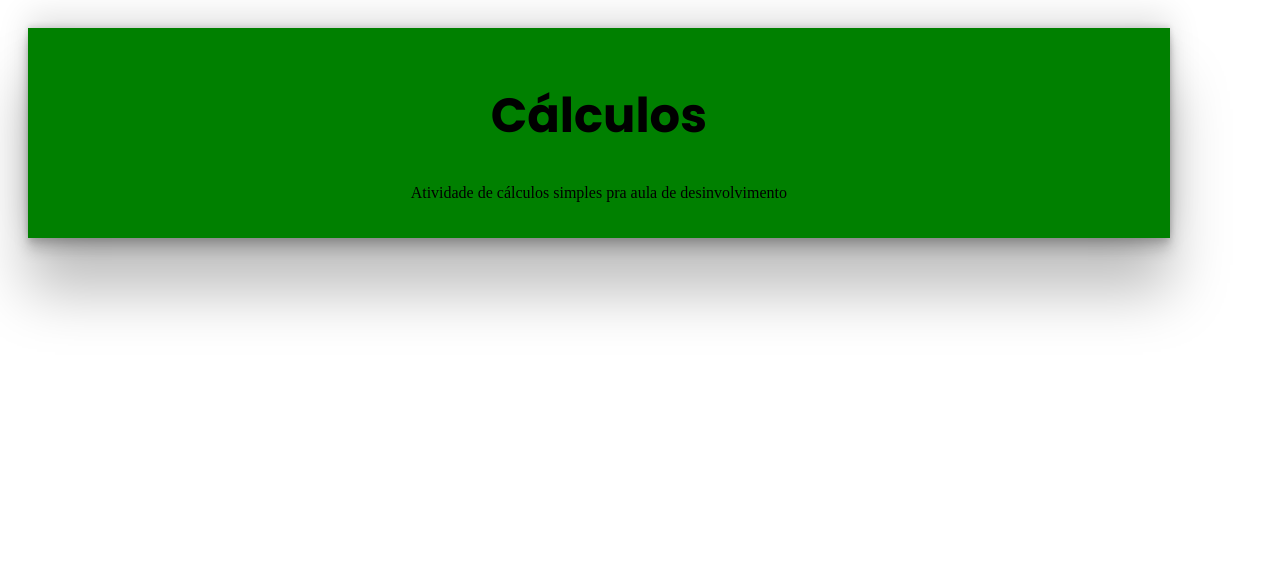
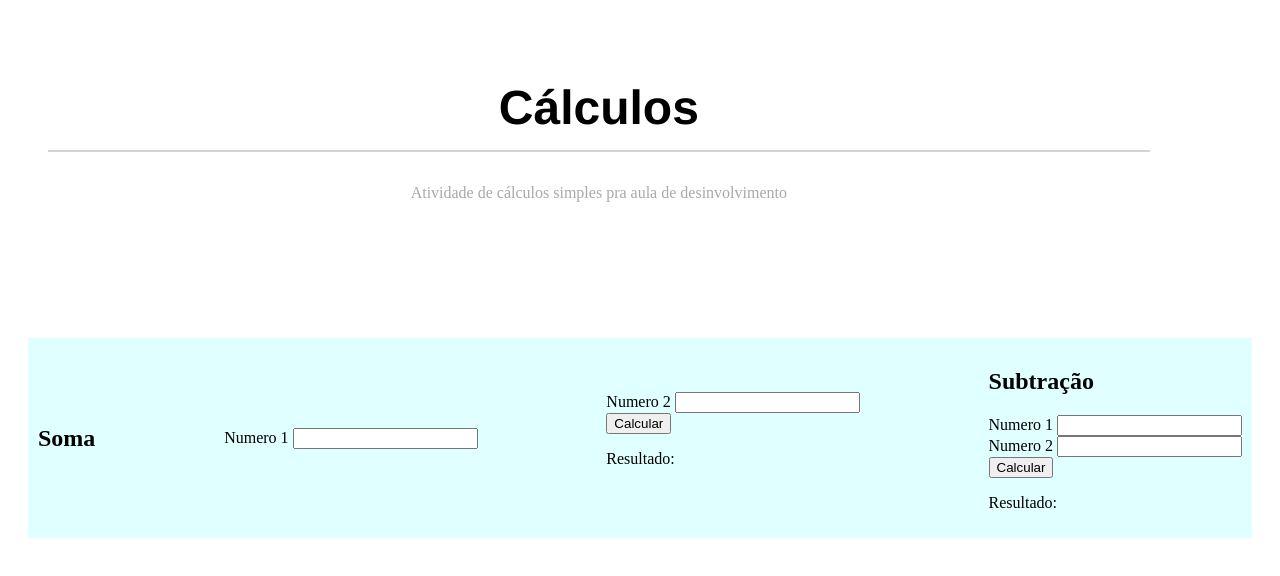
Before and after one commit to Batista0726/RafaelBatistaSESIT10, a plain HTML site: page Atividade01/page.html in a window 1280 px wide. Drawn offline with Linux system fonts and the light colour scheme.

Commit message:
Add files via upload

```diff
--- a/Atividade01/page.html
+++ b/Atividade01/page.html
@@ -16,6 +16,41 @@
         <h1 class="font-style">Cálculos</h1>
         <p class="font-style2">Atividade de cálculos simples pra aula de desinvolvimento</p>
     </div>
+    <div class="div-calculos">
+        <div>
+            <h2>Soma</h2>
+        </div>
+        <div>
+            <label for="num1">Numero 1</label>
+            <input type="number" id="num1">
+        </div>
+        <div>
+            <label for="num2">Numero 2</label>
+            <input type="number" id="num2">
+            <div>
+                <button onclick="">Calcular</button>
+            </div>
+            <div>
+                <p>Resultado: <span id="resultado"></span></p>
+            </div>
+        </div>
+        <div>
+            <h2>Subtração</h2>
+            <div>
+                <label for="num1">Numero 1</label>
+                <input type="number" id="num1">
+            </div>
+            <div>
+                <label for="num2">Numero 2</label>
+                <input type="number" id="num2">
+                <div>
+                    <button onclick="">Calcular</button>
+                </div>
+                <div>
+                    <p>Resultado: <span id="resultado"></span></p>
+                </div>
+            </div>
 
+        </div>
 </body>
 </html>
--- a/Atividade01/style.css
+++ b/Atividade01/style.css
@@ -2,24 +2,32 @@ body{
     padding: 20px;
     overflow-x: auto;
 }
+
 .principal{
     width: 90%;
-    background-color: green;
-    box-shadow: rgba(0, 0, 0, 0.25) 0px 54px 55px, rgba(0, 0, 0, 0.12) 0px -12px 30px, rgba(0, 0, 0, 0.12) 0px 4px 6px, rgba(0, 0, 0, 0.17) 0px 12px 13px, rgba(0, 0, 0, 0.09) 0px -3px 5px;
+    height: auto;
+    padding: 20px;
     text-align: center;
-    padding: 20px;
 }
 
 .font-style{
-    font-family: "Poppins", sans-serif;
-    font-weight: 700;
-    font-style: normal;
+    border-bottom: 2px solid lightgray;
     font-size: 3rem;
+    font-family: 'Franklin Gothic Medium', 'Arial Narrow', Arial, sans-serif;
+    padding-bottom: 15px;
 }
 
-.font-style02{
-    font-family: "Poppins", sans-serif;
-    font-weight: 400;
-    font-style: normal;
-    font-size: 1rem;
+.font-style2{
+    font-size: 1.rem;
+    color: darkgrey;
 }
+
+.div-calculos{
+    background-color: lightcyan;
+    padding: 10px;
+    margin-top: 100px;
+    display: flex;
+    flex-direction: row;
+    align-items: center;
+    justify-content: space-between;
+}
```
